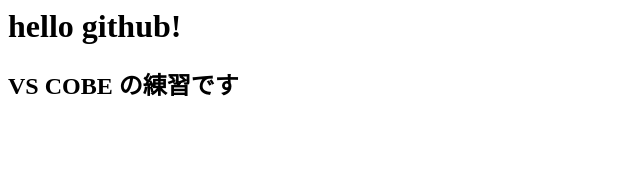
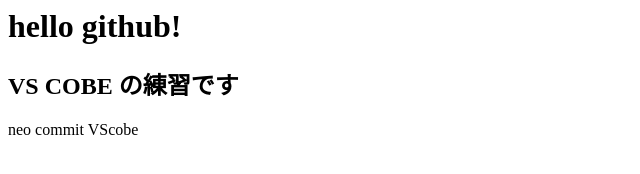
Before and after one commit to 234433/my-git-frist, a plain HTML site: page index.html in a window 1280 px wide. Shown: the whole page, without its empty margins (0-640 px from the left). Drawn offline with Linux system fonts and the light colour scheme.

Commit message:
second commit

```diff
--- a/index.html
+++ b/index.html
@@ -1,2 +1,5 @@
 <h1>hello github!</h1>
 <h2>VS COBE の練習です</h2>
+<p>
+    neo commit VScobe
+</p>
```
